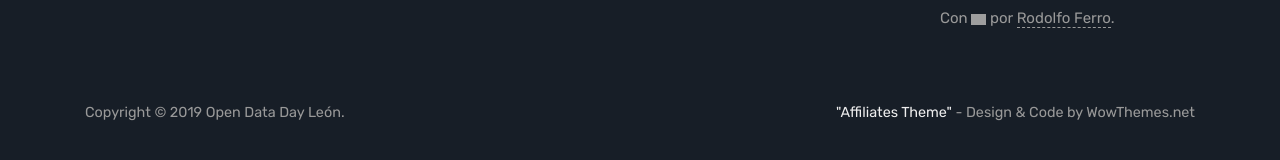
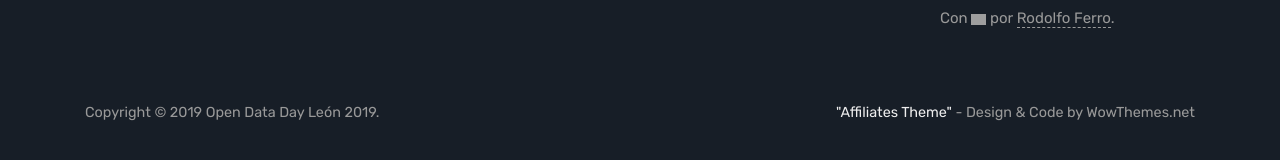
Before and after one commit to salvadorescob/OpenDataDay, a Jekyll site: the page built from index.html, in a window 1280 px wide and 900 px high, scrolled down 802 px. Shown: the part 731-891 px from the top of the window. Built offline with Jekyll 4.4.1, drawn with Linux system fonts in a browser that asks for light colours; the list of posts is cut into pages by our own code; some of the changed lines change nothing that is shown; grey boxes are pictures that could not be loaded.

Commit message:
Updated config file.

```diff
--- a/_config.yml
+++ b/_config.yml
@@ -1,34 +1,13 @@
 # Site
-name: Open Data Day León
-description: Jekyll Theme for Blogging
-meta_description: "Jekyll theme for blogging."
+name: Open Data Day León 2019
+description: "Celebración del Día Mundial de Datos Abiertos en el Municipio de León."
+meta_description: "Open Data Day León 2019."
 logo: 'assets/images/logo.png'
 favicon: 'assets/images/logo.png'
-paginate: 12
 baseurl:
 email: 'rodolfoferroperez@gmail.com'
 # google_analytics: 'UA-46278016-1'
-# disqus: 'demowebsite'
 # sharethis: '<script type="text/javascript" src="//platform-api.sharethis.com/js/sharethis.js#property=5a6b2fe4fb197a0011c589f6&product=sticky-share-buttons"></script>'
-
-# Authors
-authors:
-  sal:
-    name: Sal
-    display_name: Sal
-    gravatar: e56154546cf4be74e393c62d1ae9f9d4
-    email: wowthemesnet@gmail.com
-    web: https://www.wowthemes.net/category/jekyll-themes/
-    twitter: https://twitter.com/wowthemesnet
-    description: "Author of Affiliates, a template available for WordPress, HTML, Ghost and Jekyll. You are currently previewing Jekyll template demo."
-  john:
-    name: John
-    display_name: John
-    gravatar: b1cc14991db7a456fcd761680bbc8f81
-    email: wowthemesnet@gmail.com
-    web: https://www.wowthemes.net/category/jekyll-themes/
-    twitter: https://twitter.com/wowthemesnet
-    description: "This is the author box. Write a short description of the author here. You are currently previewing Affiliates theme demo, a Jekyll template compatible with Github pages."
 
 # Plugins
 plugins:
```
